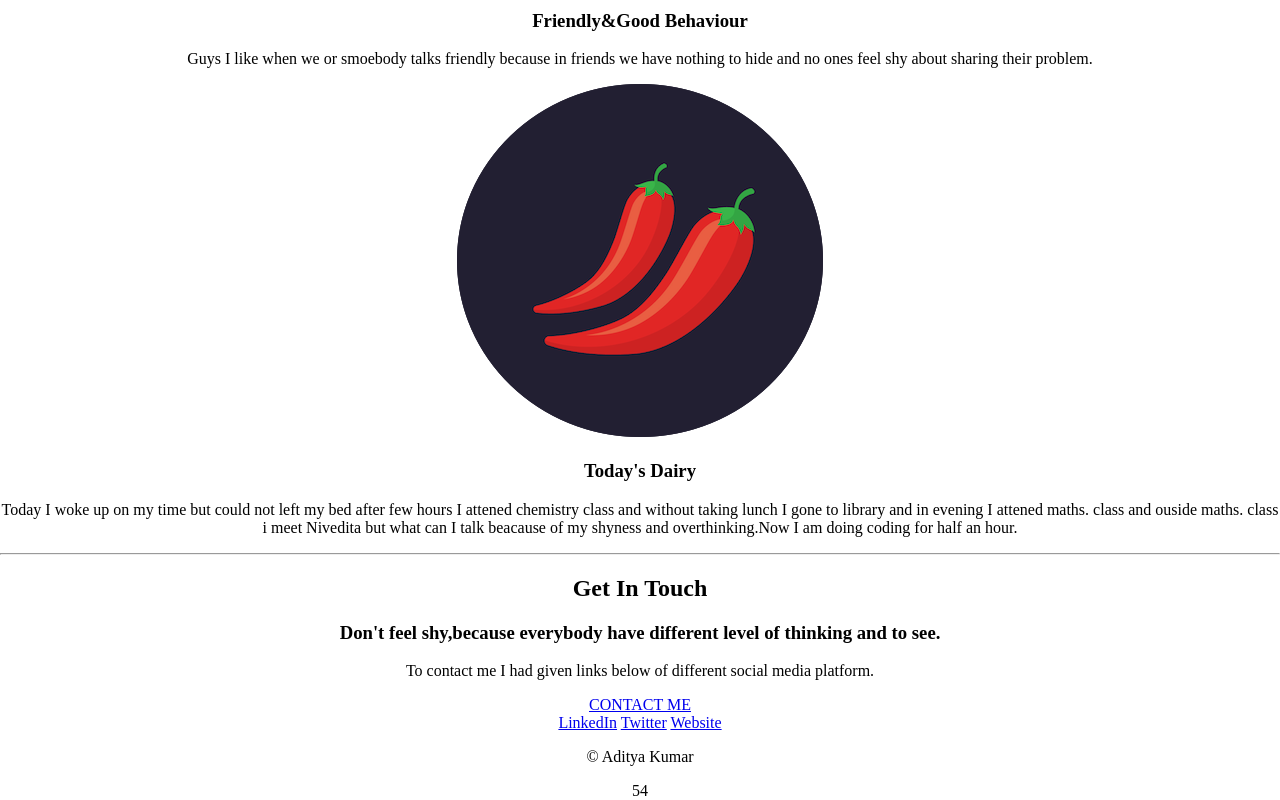
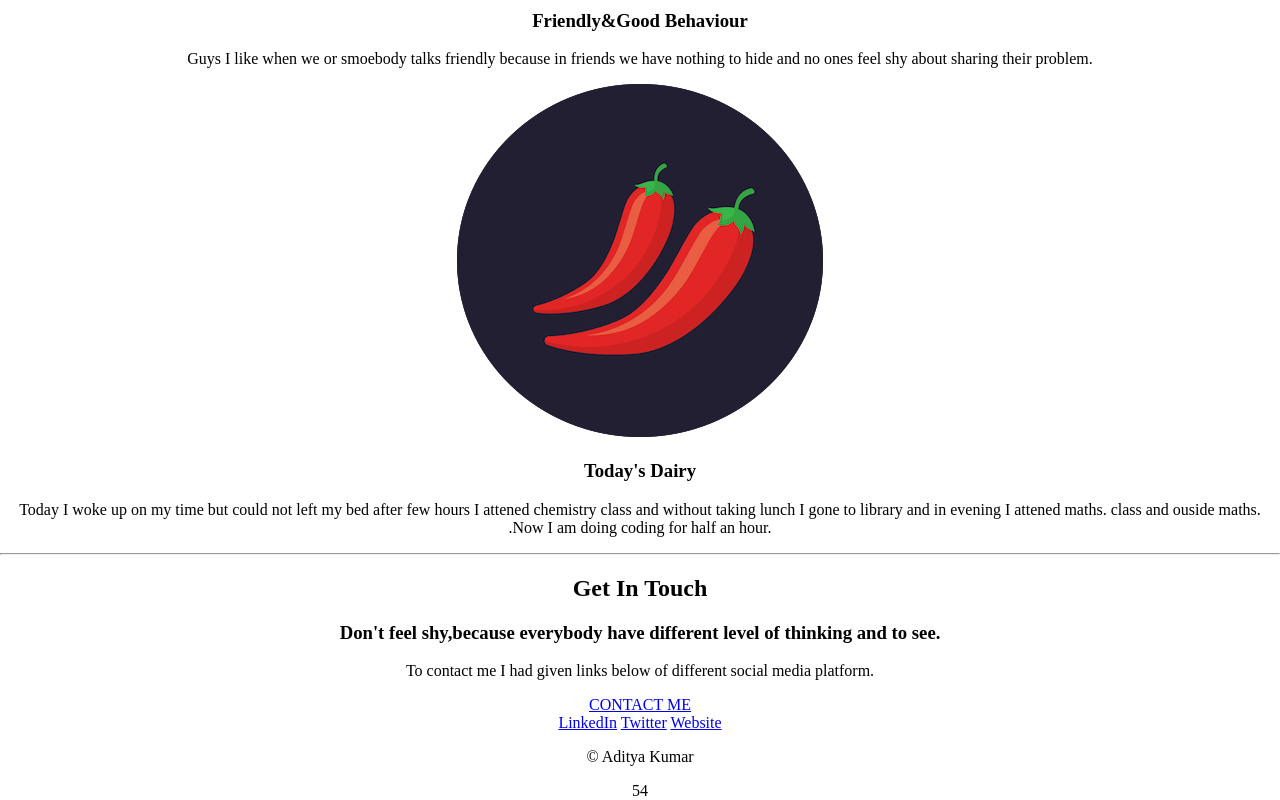
Before and after one commit to aditya0a2/html-portfolio, a plain HTML site: page index.html in a window 1280 px wide. Shown: the part 1869-2669 px from the top of the page. Drawn offline with Linux system fonts and the light colour scheme.

Commit message:
Update index.html

```diff
--- a/index.html
+++ b/index.html
@@ -34,7 +34,7 @@
         <div class="skill-row">
           <img class="lambo" src="image/chillies.png" alt="">
           <h3>Today's Dairy</h3>
-          <p>Today I woke up on my time but could not left my bed after few hours I attened chemistry class and without taking lunch I gone to library and in evening I attened maths. class and ouside maths. class i meet Nivedita but what can I talk beacause of my shyness and overthinking.Now I am doing coding for half an hour.</p>
+          <p>Today I woke up on my time but could not left my bed after few hours I attened chemistry class and without taking lunch I gone to library and in evening I attened maths. class and ouside maths. .Now I am doing coding for half an hour.</p>
         </div>
       </div>
       <hr>
```
